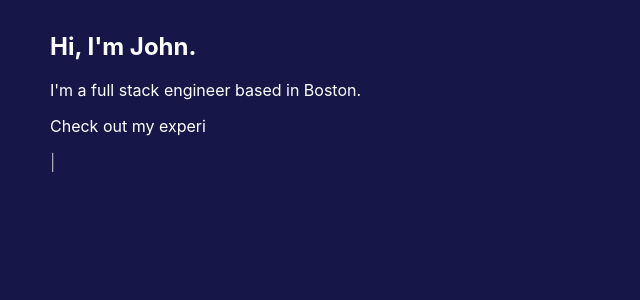
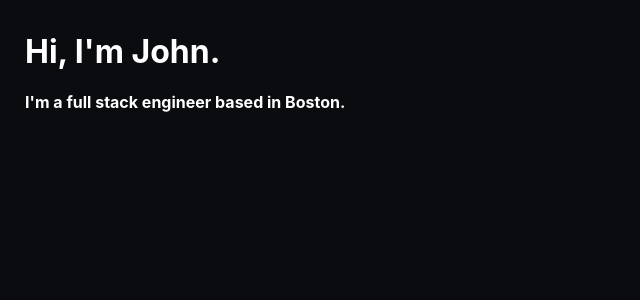
Before and after one commit to johngalimi/me, a React (Create React App) app in the folder me/: page / in a window 1280 px wide. Shown: the top 300 px of the page, without its empty margins (0-640 px from the left). Built offline with nearby package versions, Linux system fonts and the light colour scheme.

Commit message:
new color vars

```diff
--- a/me/src/App.css
+++ b/me/src/App.css
@@ -1,48 +1,18 @@
-.App {
-  text-align: center;
-}
-
-.App-logo {
-  height: 40vmin;
-  pointer-events: none;
-}
-
-@media (prefers-reduced-motion: no-preference) {
-  .App-logo {
-    animation: App-logo-spin infinite 20s linear;
-  }
-}
-
-.App-header {
-  background-color: #282c34;
-  min-height: 100vh;
-  display: flex;
-  flex-direction: column;
-  align-items: center;
-  justify-content: center;
-  font-size: calc(10px + 2vmin);
-  color: white;
-}
-
-.App-link {
-  color: #61dafb;
-}
-
-@keyframes App-logo-spin {
-  from {
-    transform: rotate(0deg);
-  }
-  to {
-    transform: rotate(360deg);
-  }
+:root {
+	--color-black: #0B0C10;
+	--color-gray: #1F2833;
+	--color-gold: #C5C6C7;
+	--color-neon: #66FCF1;
+	--color-green: #45A29E;
+	--color-white: #FFFFFF;
 }
 
 * {
-	background-color: #161748;
-	margin-left: 10px;
+	background-color: var(--color-black);
+	margin-left: 5px;
 }
 
 .TypistWelcome {
 	margin-top: 2.5%;
-	color: #ffffff;
+	color: var(--color-white);
 }
--- a/me/src/App.js
+++ b/me/src/App.js
@@ -8,9 +8,8 @@ function App() {
 		<React.Fragment>
 			<div className = 'TypistWelcome'>
 				<Typist cursor = {{ hideWhenDone: true }}>
-					<h2>Hi, I'm John.</h2>
-					<p>I'm a full stack engineer based in Boston.</p>
-					<p>Check out my experience and projects below...</p>
+					<h1>Hi, I'm John.</h1>
+					<strong>I'm a full stack engineer based in Boston.</strong>
 				</Typist>
 			</div>
 		</React.Fragment>
```
